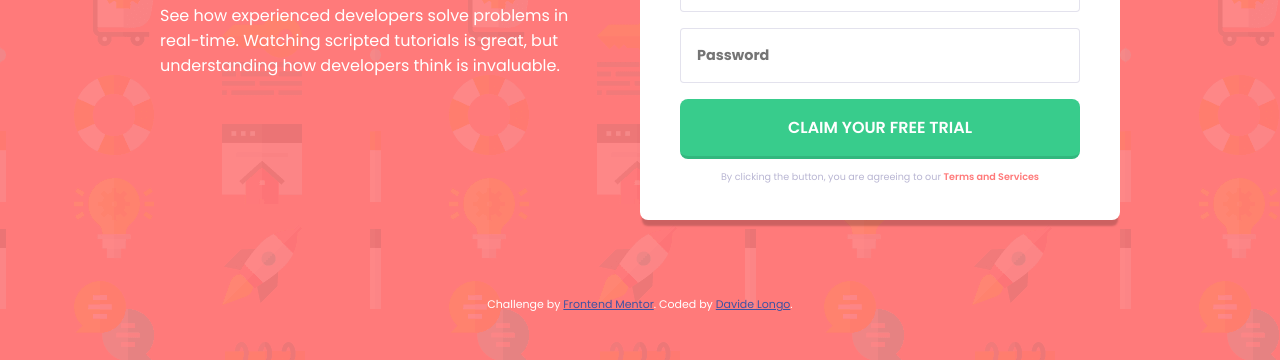
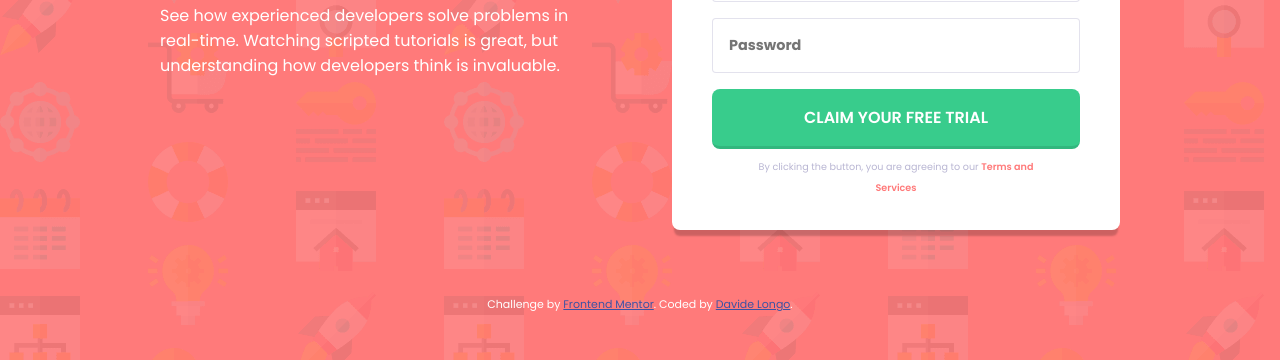
Before and after one commit to davidelng/11-intro-component-with-signup-form, a plain HTML site: page index.html in a window 1280 px wide. Shown: the part 440-800 px from the top of the page. Drawn offline with Linux system fonts and the light colour scheme.

Commit message:
final styles

```diff
--- a/style.css
+++ b/style.css
@@ -130,6 +130,10 @@ form p span {
 
 /* DESKTOP */
 @media (min-width: 62.5rem) {
+    body {
+        background: url(images/bg-intro-desktop.png), var(--red);
+    }
+
     main {
         display: grid;
         grid-template-columns: repeat(2, 1fr);
@@ -149,7 +153,6 @@ form p span {
 
     .form {
         grid-column: 2/3;
-        padding-left: 0;
     }
 
     form {
```
Also changed, not shown: screenshots/desktop.png (added), screenshots/mobile.png (added).
